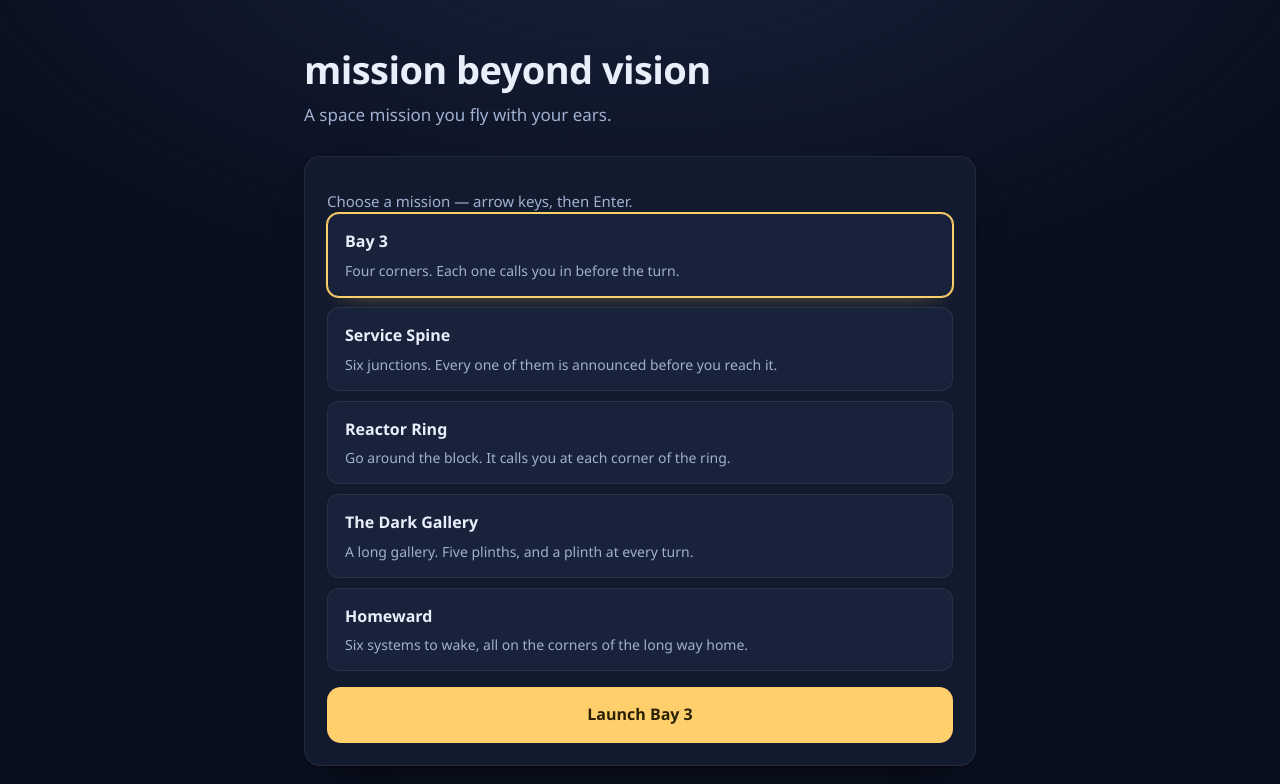
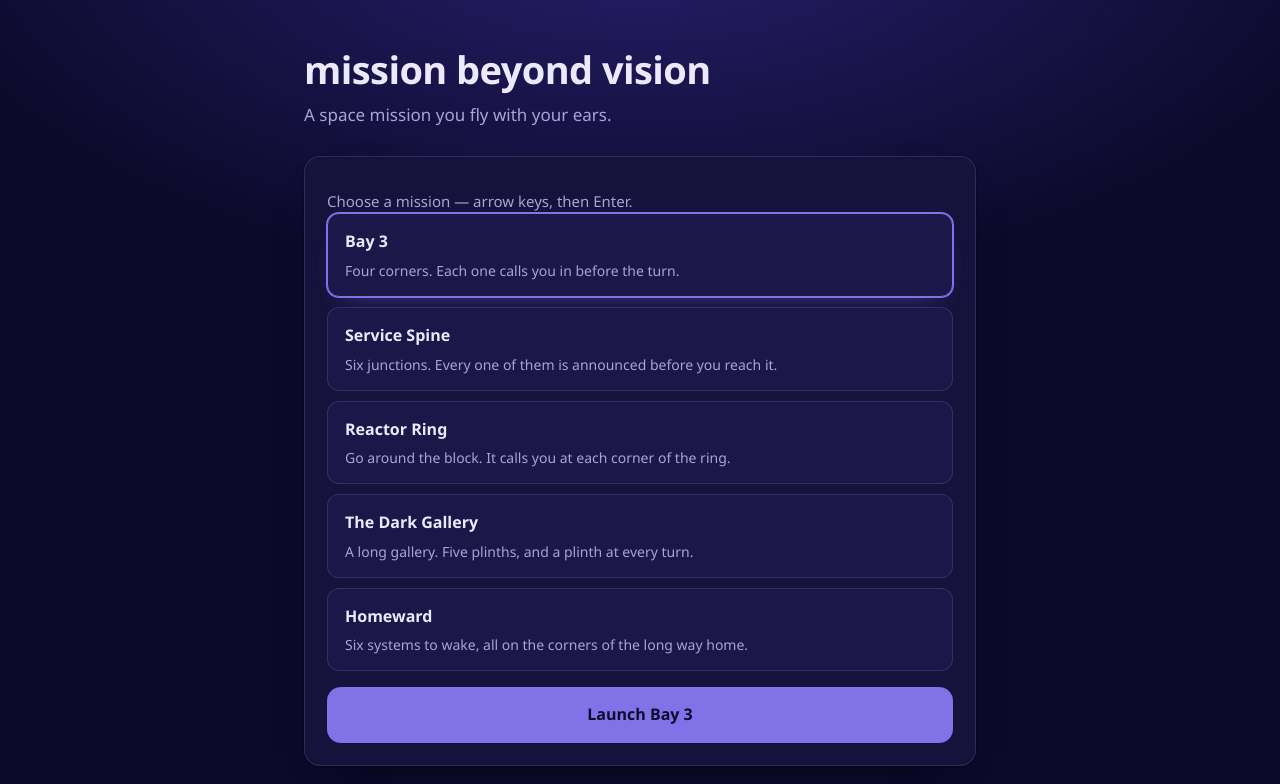
Before and after one commit to Bryian1125/MissionBeyondVision, a Next.js app: page / in a window 1280 px wide. Shown: the top 784 px of the page. Built offline with nearby package versions, Linux system fonts and the light colour scheme.

Commit message:
change colorway to purple

```diff
--- a/app/globals.css
+++ b/app/globals.css
@@ -1,33 +1,34 @@
 /* --- design tokens ---
-   One place for the whole look. Colours are a calm navy rather than near-black,
-   the accent is warmed down from neon, and every corner is drawn from the three
-   radii below so nothing ends up sharper than anything else. */
+   One place for the whole look. Deep cosmic violets — midnight purple rather
+   than plain blue — with a single soft amethyst accent, kept a notch below full
+   brightness so it registers as colour without glowing. Every corner is drawn
+   from the three radii below so nothing ends up sharper than anything else. */
 :root {
   color-scheme: dark;
 
-  --bg: #0a0f1e;
-  --bg-glow: #17223c;
-  --panel: #121a2e;
-  --panel-2: #18223a;
-  --panel-3: #1e2942;
+  --bg: #0b0a2b;
+  --bg-glow: #2a1f6e;
+  --panel: #16123c;
+  --panel-2: #1b1749;
+  --panel-3: #221d59;
 
-  --line: rgba(255, 255, 255, 0.07);
-  --line-strong: rgba(255, 255, 255, 0.16);
+  --line: rgba(190, 175, 255, 0.16);
+  --line-strong: rgba(190, 175, 255, 0.32);
 
-  --text: #e9eefb;
-  --dim: #9fb0d0;
-  --faint: #7284a6;
+  --text: #ece9ff;
+  --dim: #a9a3d8;
+  --faint: #7d78ad;
 
-  --accent: #ffcf6b;
-  --accent-soft: rgba(255, 207, 107, 0.12);
-  --accent-ink: #2b2005;
-  --ok: #86e0a8;
+  --accent: #8272e8;
+  --accent-soft: rgba(130, 114, 232, 0.18);
+  --accent-ink: #120a2e;
+  --ok: #4fd18b;
 
   --radius-sm: 12px;
   --radius: 16px;
   --radius-lg: 22px;
 
-  --shadow: 0 1px 2px rgba(0, 0, 0, 0.35), 0 18px 40px -28px rgba(0, 0, 0, 0.95);
+  --shadow: 0 1px 2px rgba(0, 0, 0, 0.45), 0 18px 40px -28px rgba(0, 0, 0, 0.9);
   --ease: 150ms ease;
 }
 
@@ -161,7 +162,7 @@ h3 {
 .level.sel {
   border-color: var(--accent);
   background: var(--panel-2);
-  box-shadow: 0 0 0 1px var(--accent), 0 10px 26px -18px rgba(255, 207, 107, 0.7);
+  box-shadow: 0 0 0 1px var(--accent), 0 10px 26px -18px rgba(130, 114, 232, 0.8);
 }
 
 .level strong {
@@ -209,7 +210,7 @@ button:focus-visible {
 }
 
 .ghost {
-  background: rgba(255, 255, 255, 0.04);
+  background: rgba(190, 175, 255, 0.07);
   color: var(--text);
   border: 1px solid var(--line);
   border-radius: 999px;
@@ -221,7 +222,7 @@ button:focus-visible {
 }
 
 .ghost:hover {
-  background: rgba(255, 255, 255, 0.08);
+  background: rgba(190, 175, 255, 0.14);
   border-color: var(--line-strong);
 }
 
--- a/src/Scope.jsx
+++ b/src/Scope.jsx
@@ -11,23 +11,13 @@
 
 import { useEffect, useRef } from 'react'
 
-const BG = '#07090f'
-const WALL_EDGE = '#3d4a6b'
-const ROOM = '#4a5a80'
-const DONE = '#2f6b4f'
-const LIVE = '#ffd166'
-const EXIT_OPEN = '#7ee0a0'
-const EXIT_SHUT = '#5a4a6b'
-
-/** Tints match the pitch each material answers a ping with, so a sighted
- *  player learns the same mapping a blind player learns by ear. */
-const MAT_COLOR = {
-  hull: '#2b3550',
-  grate: '#31405e',
-  crate: '#3a3350',
-  rock: '#2f3a44',
-  ice: '#2b4a5c',
-}
+const BG = '#08061f'
+const ROOM = '#6a5cd8'
+const OBSTACLE = '#2b2568'
+const DONE = '#4fd18b'
+const LIVE = '#8272e8'
+const EXIT_OPEN = '#5ad1a0'
+const EXIT_SHUT = '#4a4680'
 
 export default function Scope({ engine, width = 620, height = 460 }) {
   const canvasRef = useRef(null)
@@ -61,14 +51,11 @@ export default function Scope({ engine, width = 620, height = 460 }) {
       ctx.lineWidth = 3
       ctx.strokeRect(X(room.x), Y(room.y), room.w * scale, room.h * scale)
 
-      // --- interior blocks ---
+      // --- interior blocks: one flat colour, no outline ---
       for (const w of e.solids) {
         if (w.outer) continue // the room outline above already covers these
-        ctx.fillStyle = MAT_COLOR[w.mat] || MAT_COLOR.hull
+        ctx.fillStyle = OBSTACLE
         ctx.fillRect(X(w.x), Y(w.y), w.w * scale, w.h * scale)
-        ctx.strokeStyle = WALL_EDGE
-        ctx.lineWidth = 1
-        ctx.strokeRect(X(w.x), Y(w.y), w.w * scale, w.h * scale)
       }
 
       // --- ping rings: the echoes, drawn as they would sound ---
@@ -77,7 +64,7 @@ export default function Scope({ engine, width = 620, height = 460 }) {
         const life = (ping.range * 0.0024) + 0.5
         const t = age / life
         if (t < 0 || t > 1) continue
-        ctx.strokeStyle = `rgba(120, 200, 255, ${0.5 * (1 - t)})`
+        ctx.strokeStyle = `rgba(190, 180, 255, ${0.55 * (1 - t)})`
         ctx.lineWidth = 2
         for (const hit of ping.hits) {
           const d = hit.dist * scale * t
@@ -93,7 +80,7 @@ export default function Scope({ engine, width = 620, height = 460 }) {
         const cy = Y(o.y)
         ctx.beginPath()
         ctx.arc(cx, cy, 9, 0, Math.PI * 2)
-        ctx.fillStyle = o.done ? DONE : o.index === e.index ? LIVE : '#7a6a3a'
+        ctx.fillStyle = o.done ? DONE : o.index === e.index ? LIVE : '#6a63b5'
         ctx.fill()
         if (o.index === e.index && !o.done) {
           // A ring around whatever you are being sent to next.
@@ -124,7 +111,7 @@ export default function Scope({ engine, width = 620, height = 460 }) {
       ctx.save()
       ctx.translate(px, py)
       ctx.rotate(e.player.angle)
-      ctx.fillStyle = e.player.bump > 0.2 ? '#ff8a6b' : '#8fd3ff'
+      ctx.fillStyle = e.player.bump > 0.2 ? '#ff7a5c' : '#f4f0ff'
       ctx.beginPath()
       ctx.moveTo(14, 0)
       ctx.lineTo(-9, 8)
@@ -135,7 +122,7 @@ export default function Scope({ engine, width = 620, height = 460 }) {
       ctx.restore()
 
       // --- the cone it is about to sweep ---
-      ctx.strokeStyle = 'rgba(143, 211, 255, 0.25)'
+      ctx.strokeStyle = 'rgba(190, 180, 255, 0.25)'
       ctx.lineWidth = 1
       ctx.beginPath()
       ctx.moveTo(px, py)
@@ -157,8 +144,8 @@ export default function Scope({ engine, width = 620, height = 460 }) {
         display: 'block',
         maxWidth: '100%',
         borderRadius: 16,
-        border: '1px solid rgba(255, 255, 255, 0.07)',
-        boxShadow: '0 18px 40px -28px rgba(0, 0, 0, 0.95)',
+        border: '1px solid rgba(190, 175, 255, 0.18)',
+        boxShadow: '0 18px 40px -28px rgba(0, 0, 0, 0.9)',
       }}
     />
   )
```
